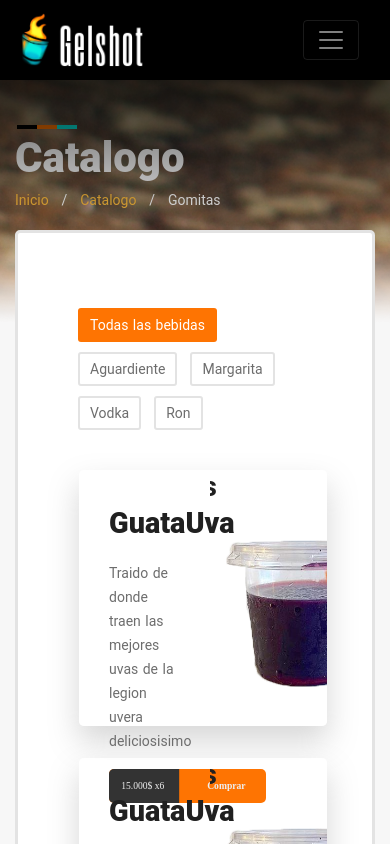
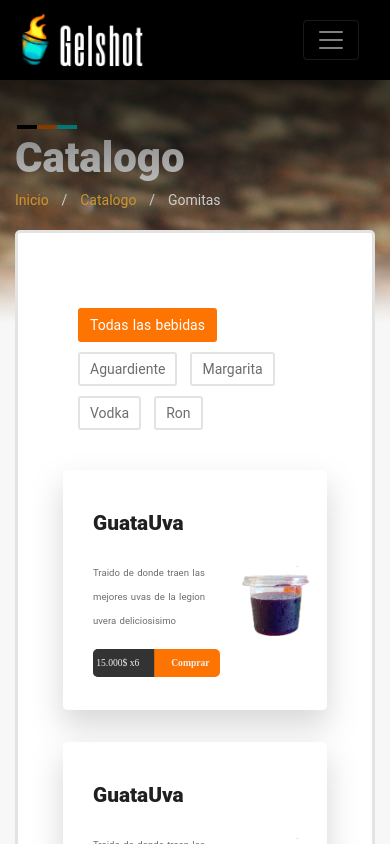
Before and after one commit to DavidJoan53/GelShot, a Nuxt app: page /gomas in a window 390 px wide. Shown: the top 844 px of the page. Built offline with nearby package versions, Linux system fonts and the light colour scheme.

Commit message:
Cards final
ahora el diseño de las cartas esta responsive

```diff
--- a/components/Pruebas.vue
+++ b/components/Pruebas.vue
@@ -39,7 +39,7 @@
 
       <!-- 	product Information-->
       <div class="info">
-        <h2>Ingredientes</h2>
+
         <ul>
           <li><strong>Vodka</strong></li>
           <li><strong>Gelatina de uva</strong></li>
@@ -228,6 +228,8 @@ export default {};
 
 .info ul li {
   transition: 0.3s ease;
+  font-size: 1.3rem;
+  margin-top: 2rem;
 }
 .info ul li:hover {
   transform: translateX(50px) scale(1.3);
@@ -265,4 +267,85 @@ export default {};
     margin: 0;
 }
 }
+
+@media (max-width: 550px) {
+.imagen{
+    width: 8rem;
+	margin-top: 3rem;
+
+
+
+}
+.titulo{
+	font-size: 1.3rem;
+}
+
+.btn span {
+    font-family: "Farsan", cursive;
+    transition: transform 0.3s;
+    display: inline-block;
+    padding: 7px 10px;
+    font-size: 0.6rem;
+    margin: 0;
+}
+.information{
+  font-size: 0.6rem;
+  width: 8.5rem;
+}
+
+.info{
+  transform: translateX(-200%);
+}
+
+#containerCard {
+  height : 15rem;
+  margin-left: 0;
+}
+
+.product-image{
+  width: 40%;
+}
+
+.product-details {
+  width: 60%;
+}
+
+.info ul li {
+  font-size: 1rem;
+  margin-top: 1.3rem;
+}
+
+
+}
+
+
+@media (max-width: 400px) {
+  .imagen{
+    width: 5rem;
+	margin-top: 6rem;
+	margin-left: 1rem;
+
+
+}
+.btn span {
+    font-family: "Farsan", cursive;
+    transition: transform 0.3s;
+    display: inline-block;
+    padding: 7px 10px;
+    font-size: 0.6rem;
+    margin: 0;
+}
+.info{
+  background: rgba(255, 255, 255, 0.9);
+  height: 0%;
+  width: 0%;
+
+  font-size: 1px;
+
+}
+
+.info ul li{
+  font-size: 0rem;
+}
+}
 </style>
```
